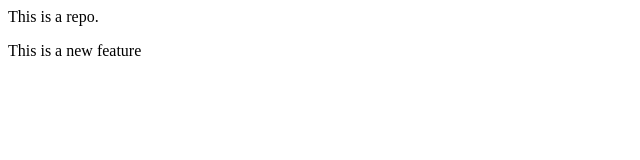
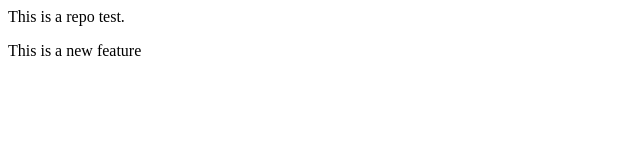
Before and after one commit to adarshmishra22/localrepo, a plain HTML site: page index.html in a window 1280 px wide. Shown: the full height of the page, 0-640 px from the left. Drawn offline with Linux system fonts and the light colour scheme.

Commit message:
testing for new commit

```diff
--- a/index.html
+++ b/index.html
@@ -1,4 +1,4 @@
 <div>
-<p>This is a repo.</p>
+<p>This is a repo test.</p>
 <p>This is a new feature</p>
 </div>
```
